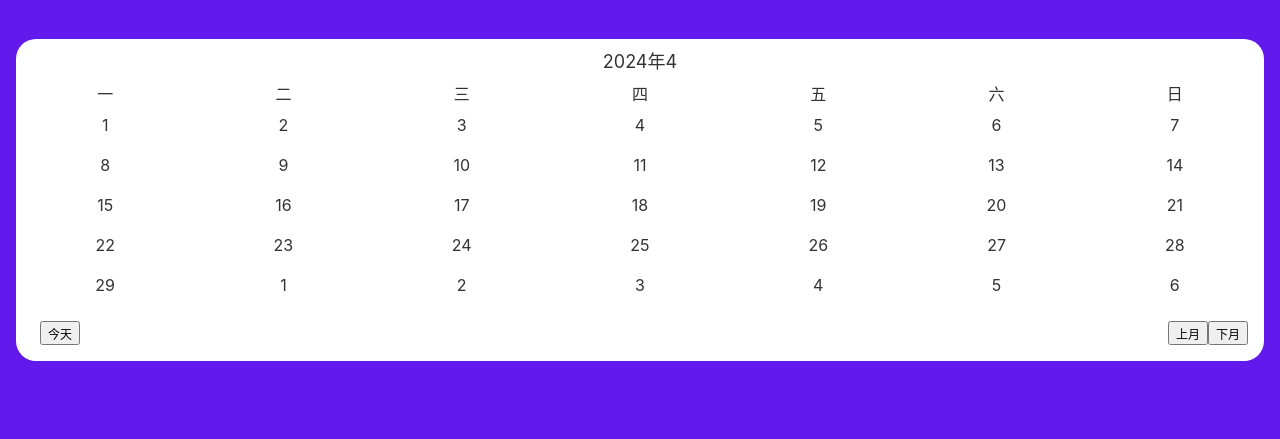
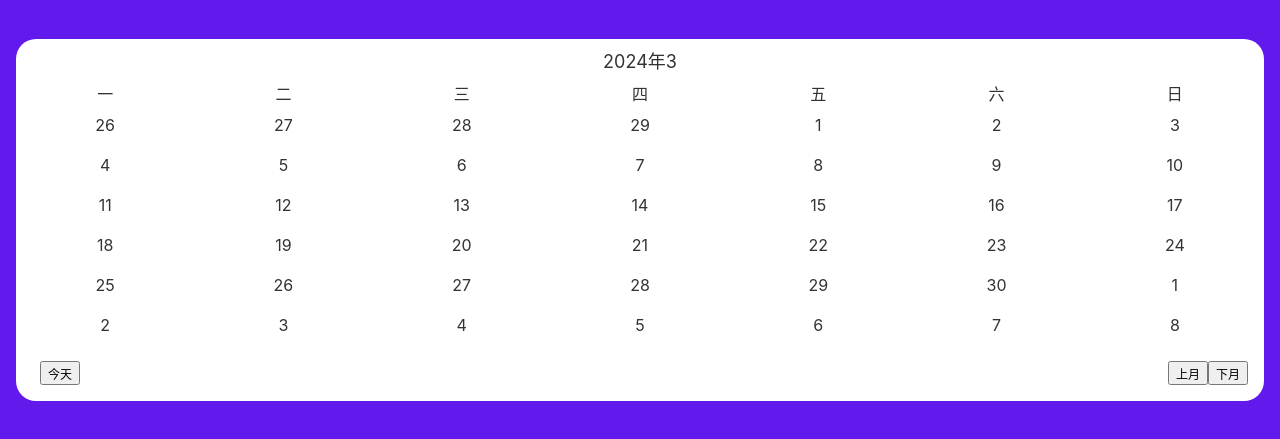
Before and after one commit to yruirui/calendar-1, a plain HTML site: page index.html in a window 1280 px wide. Both pictures are taken after a click on the button "上月". Shown: the part 63-502 px from the top of the page. Drawn offline with Linux system fonts and the light colour scheme.

Commit message:
上月下月切换完成

```diff
--- a/index.html
+++ b/index.html
@@ -30,7 +30,7 @@
         </ol>
      <div class="canlendar-actions">
         <div class="canlendar-action-left"><button>今天</button></div>
-        <div class="canlendar-action-right"><button>上月</button><button>下月</button></div>
+        <div class="canlendar-action-right"><button id="prevMonth">上月</button><button id="nextMonth">下月</button></div>
      </div>
     </div>
     <script src="main.js"></script>
--- a/main.js
+++ b/main.js
@@ -1,23 +1,13 @@
-
-const now = new Date()
-const year=now.getFullYear()
-const month=now.getMonth()+1
+function render(time){
+    const year=time.getFullYear()
+    const month=time.getMonth()+1
 
     //初始化
     initTime()
     //月份信息展示
     generateDay()
-
-
-
-
-//辅助函数
-function g(selector){
-    return document.querySelector(selector)
-}
-function gs(selector){
-    return document.querySelectorAll(selector)
-}
+    //将时间变成当前修改过的时间
+    now=time
     //初始化
 function initTime(){
     const time=g('#time')
@@ -33,6 +23,7 @@ function generateDay(){
     const 这个月有几天=yuemojihao
     const lilist=[]
     const days=g('#days')
+    days.innerHTML=''
     //这个月往前铺几天
     for(i=1;i<yuechuxingqiji;i++){
         const li=document.createElement('li')
@@ -46,6 +37,7 @@ function generateDay(){
         li.textContent=i
        days.append(li)
      }
+     //月末铺垫
      for(let i=yuemoxingqiji;i<=7;i++){
         const dalta=i-yuemoxingqiji
         const li=document.createElement('li')
@@ -54,3 +46,20 @@ function generateDay(){
        days.append(li)
      }
 }
+}
+let now = new Date()
+render(now)
+
+g('#prevMonth').onclick=()=>{
+    render(new Date(now-86400*1000*30))
+}
+g('#nextMonth').onclick=()=>{
+    render(new Date(now-0+86400*1000*30))
+}
+//辅助函数
+function g(selector){
+    return document.querySelector(selector)
+}
+function gs(selector){
+    return document.querySelectorAll(selector)
+}
```
Lines whose indentation alone changed are shown as unchanged.
